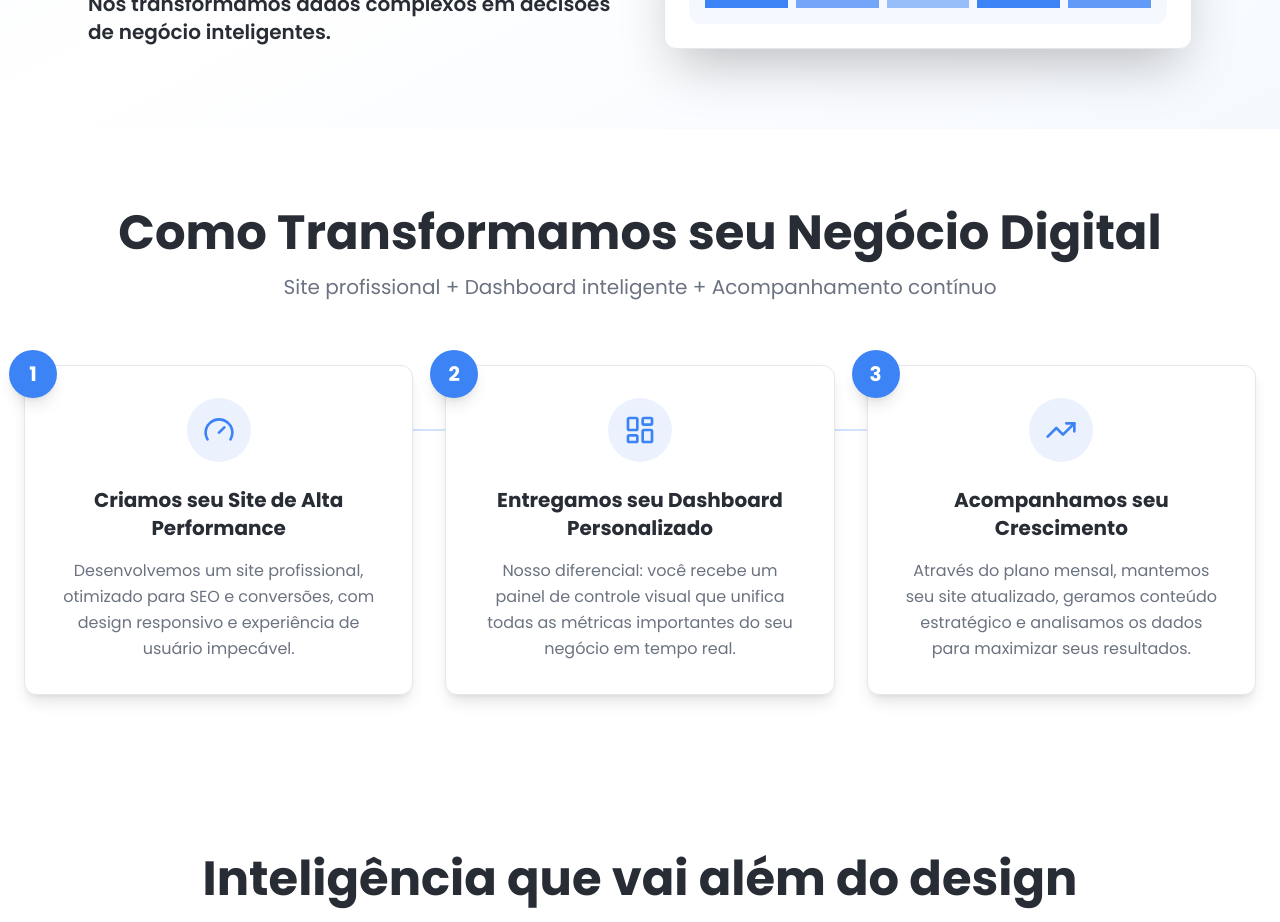
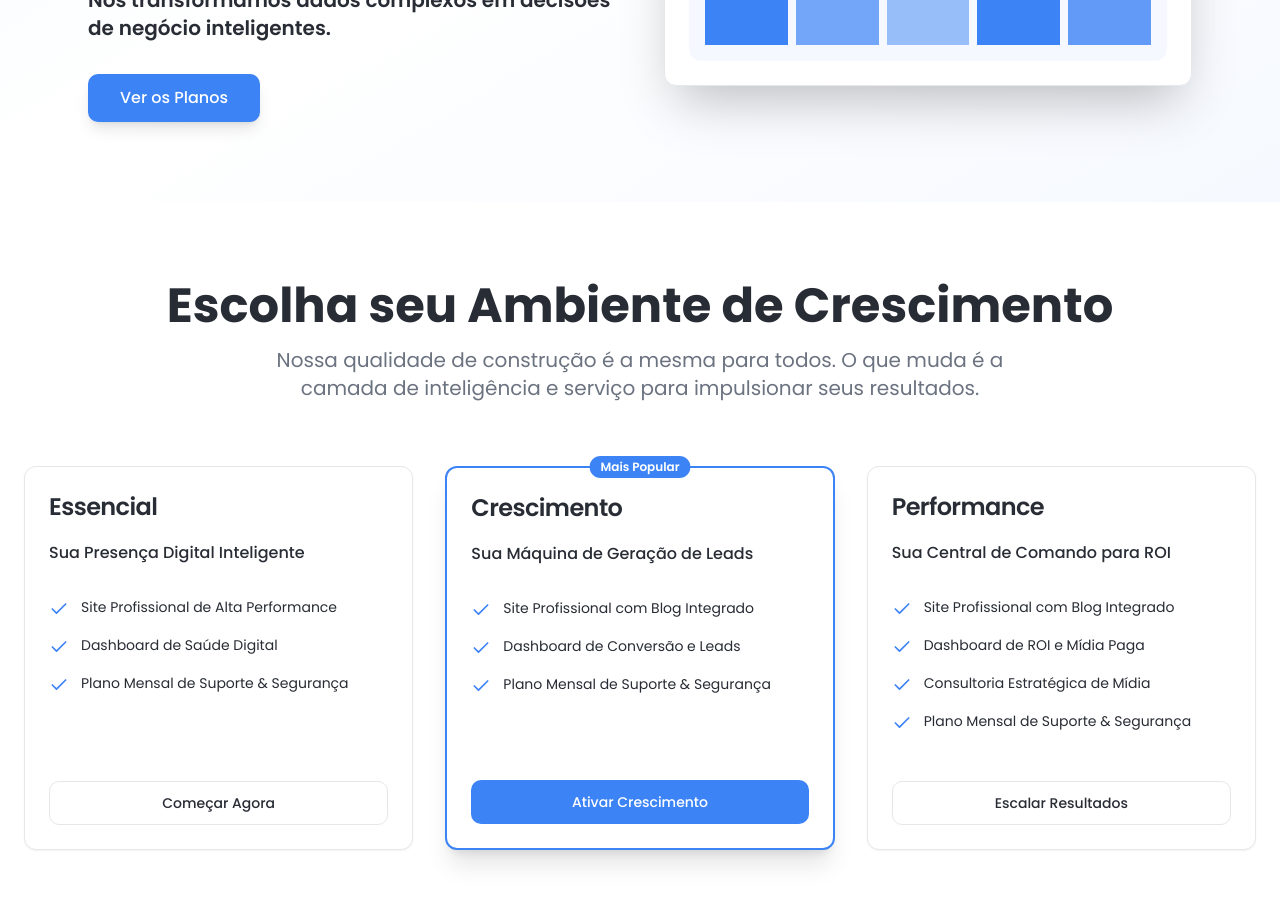
Before and after one commit to neurastudioia-oss/neura-ai-craft, a React (Vite) app: page / in a window 1280 px wide. Shown: the part 1860-2782 px from the top of the page. Built offline with nearby package versions, Linux system fonts and the light colour scheme; the HTML template or start-up script is replaced by a standard one.

Commit message:
Refactor: Optimize site structure and content

```diff
--- a/src/components/Differentials.tsx
+++ /dev/null
@@ -1,53 +0,0 @@
-import { Target, Brain, TrendingUp } from "lucide-react";
-
-const differentials = [
-  {
-    icon: Target,
-    title: "Foco em Conversão",
-    description: "Não criamos apenas layouts. Mapeamos e tagueamos cada ação importante para você saber exatamente o que gera resultado.",
-  },
-  {
-    icon: Brain,
-    title: "IA para Conteúdo e SEO",
-    description: "Nossos agentes de IA analisam seu mercado e criam conteúdo otimizado para que você seja encontrado por quem realmente importa.",
-  },
-  {
-    icon: TrendingUp,
-    title: "Parceria Estratégica",
-    description: "Vamos além da entrega do site. Oferecemos a estratégia para que sua presença online gere lucro de verdade.",
-  },
-];
-
-const Differentials = () => {
-  return (
-    <section className="py-20 bg-background">
-      <div className="container px-6">
-        <div className="text-center mb-16 animate-fade-in">
-          <h2 className="text-4xl md:text-5xl font-bold mb-4">
-            Inteligência que vai além do design
-          </h2>
-          <p className="text-xl text-muted-foreground">
-            O que nos torna diferentes no mercado
-          </p>
-        </div>
-
-        <div className="grid md:grid-cols-3 gap-12 max-w-6xl mx-auto">
-          {differentials.map((diff, index) => (
-            <div
-              key={index}
-              className="text-center group hover:scale-105 transition-transform duration-300"
-            >
-              <div className="mb-6 inline-flex items-center justify-center w-20 h-20 rounded-full bg-primary/10 group-hover:bg-primary/20 transition-colors">
-                <diff.icon className="h-10 w-10 text-primary" />
-              </div>
-              <h3 className="text-xl font-semibold mb-4">{diff.title}</h3>
-              <p className="text-muted-foreground leading-relaxed">{diff.description}</p>
-            </div>
-          ))}
-        </div>
-      </div>
-    </section>
-  );
-};
-
-export default Differentials;
--- a/src/components/Method.tsx
+++ /dev/null
@@ -1,72 +0,0 @@
-import { Gauge, LayoutDashboard, TrendingUp } from "lucide-react";
-
-const methodSteps = [
-  {
-    icon: Gauge,
-    title: "Criamos seu Site de Alta Performance",
-    description: "Desenvolvemos um site profissional, otimizado para SEO e conversões, com design responsivo e experiência de usuário impecável.",
-  },
-  {
-    icon: LayoutDashboard,
-    title: "Entregamos seu Dashboard Personalizado",
-    description: "Nosso diferencial: você recebe um painel de controle visual que unifica todas as métricas importantes do seu negócio em tempo real.",
-  },
-  {
-    icon: TrendingUp,
-    title: "Acompanhamos seu Crescimento",
-    description: "Através do plano mensal, mantemos seu site atualizado, geramos conteúdo estratégico e analisamos os dados para maximizar seus resultados.",
-  },
-];
-
-const Method = () => {
-  return (
-    <section className="py-20 bg-background">
-      <div className="container px-6 max-w-7xl mx-auto">
-        <div className="text-center mb-16 animate-fade-in">
-          <h2 className="text-4xl md:text-5xl font-bold mb-4">
-            Como Transformamos seu Negócio Digital
-          </h2>
-          <p className="text-xl text-muted-foreground max-w-3xl mx-auto">
-            Site profissional + Dashboard inteligente + Acompanhamento contínuo
-          </p>
-        </div>
-
-        <div className="grid md:grid-cols-3 gap-8">
-          {methodSteps.map((step, index) => (
-            <div
-              key={index}
-              className="relative group hover:-translate-y-2 transition-all duration-300"
-            >
-              {/* Connection Line */}
-              {index < methodSteps.length - 1 && (
-                <div className="hidden md:block absolute top-16 left-full w-full h-0.5 bg-gradient-to-r from-primary/50 to-transparent -translate-x-1/2 z-0" />
-              )}
-
-              <div className="relative bg-card border border-border rounded-lg p-8 shadow-lg hover:shadow-2xl hover:border-primary/50 transition-all duration-300 h-full">
-                {/* Step Number */}
-                <div className="absolute -top-4 -left-4 w-12 h-12 bg-primary text-primary-foreground rounded-full flex items-center justify-center font-bold text-xl shadow-lg">
-                  {index + 1}
-                </div>
-
-                {/* Icon */}
-                <div className="mb-6 flex justify-center">
-                  <div className="w-16 h-16 bg-primary/10 rounded-full flex items-center justify-center group-hover:bg-primary/20 transition-colors">
-                    <step.icon className="h-8 w-8 text-primary" />
-                  </div>
-                </div>
-
-                {/* Content */}
-                <h3 className="text-xl font-bold mb-4 text-center">{step.title}</h3>
-                <p className="text-muted-foreground leading-relaxed text-center">
-                  {step.description}
-                </p>
-              </div>
-            </div>
-          ))}
-        </div>
-      </div>
-    </section>
-  );
-};
-
-export default Method;
--- a/src/components/Solution.tsx
+++ b/src/components/Solution.tsx
@@ -26,9 +26,16 @@ const Solution = () => {
               <span className="text-foreground font-semibold">O Painel de Controle:</span> Um dashboard 100% personalizado que traduz os dados do seu site em respostas claras.
             </p>
 
-            <p className="text-lg md:text-xl text-foreground font-semibold leading-relaxed">
+            <p className="text-lg md:text-xl text-foreground font-semibold leading-relaxed mb-8">
               Nós transformamos dados complexos em decisões de negócio inteligentes.
             </p>
+
+            <a
+              href="#packages"
+              className="inline-flex items-center justify-center px-8 py-3 text-base font-medium rounded-md bg-primary text-primary-foreground hover:bg-primary/90 transition-colors duration-300 shadow-lg hover:shadow-xl"
+            >
+              Ver os Planos
+            </a>
           </div>
 
           {/* Dashboard Visual */}
--- a/src/pages/Index.tsx
+++ b/src/pages/Index.tsx
@@ -1,8 +1,6 @@
 import Hero from "@/components/Hero";
 import Problem from "@/components/Problem";
 import Solution from "@/components/Solution";
-import Method from "@/components/Method";
-import Differentials from "@/components/Differentials";
 import PricingTable from "@/components/PricingTable";
 import Portfolio from "@/components/Portfolio";
 import Testimonials from "@/components/Testimonials";
@@ -15,10 +13,6 @@ const Index = () => {
       <Hero />
       <Problem />
       <Solution />
-      <Method />
-      <div id="differentials">
-        <Differentials />
-      </div>
       <div id="packages">
         <PricingTable />
       </div>
```
